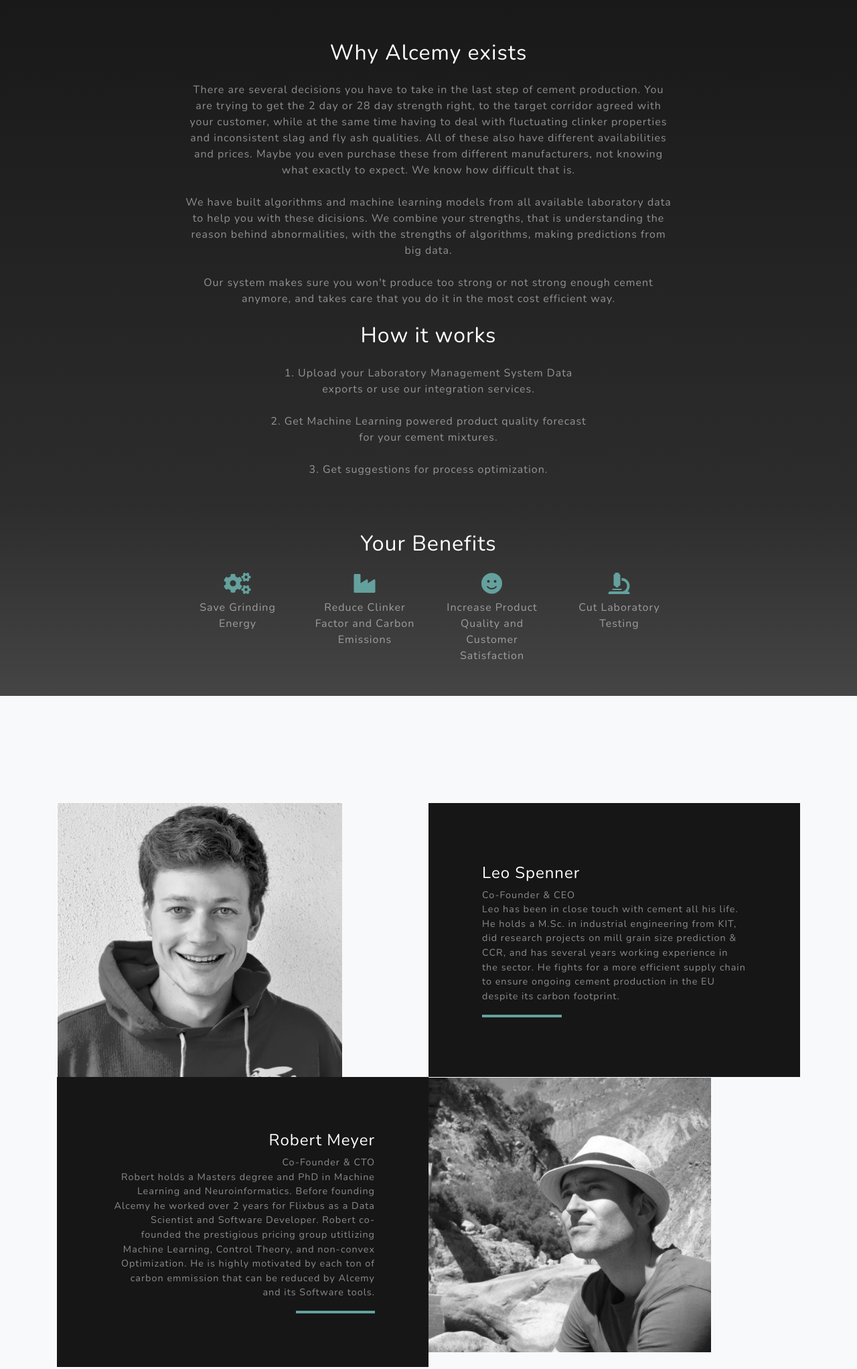
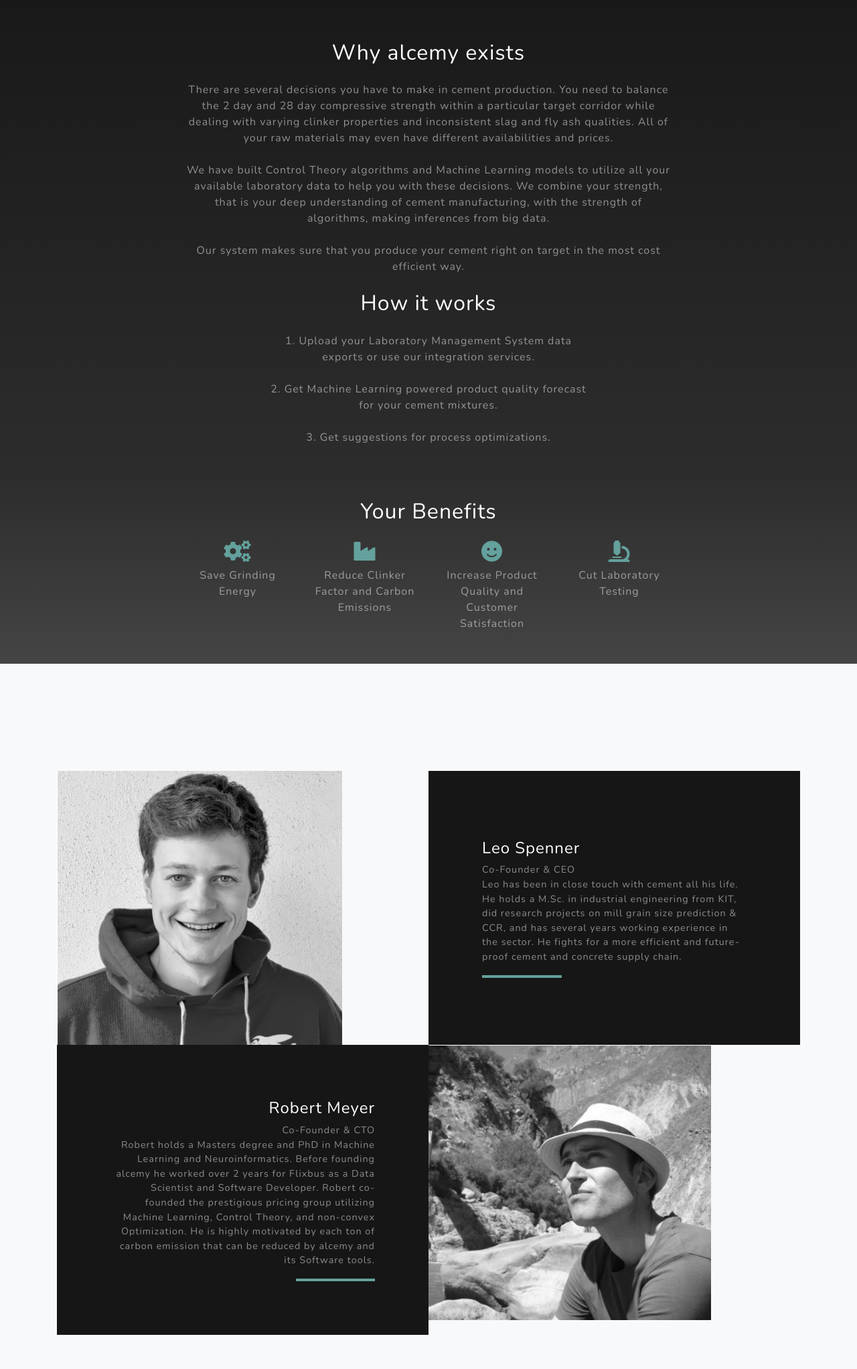
Before and after one commit to SmokinCaterpillar/alcemy_static, a plain HTML site: page index.html in a window 1280 px wide. Shown: the part 900-2944 px from the top of the page at 67% size. Drawn offline with nearby package versions, Linux system fonts and the light colour scheme.

Commit message:
fixed typos

```diff
--- a/index.html
+++ b/index.html
@@ -9,7 +9,7 @@
     <meta name="description" content="">
     <meta name="author" content="">
 
-    <title>AlCEMy - Machine Learning for the Cement Supply Chain</title>
+    <title>alcemy - concrete, calculated </title>
 
     <!-- Bootstrap core CSS -->
     <link href="website/vendor/bootstrap/css/bootstrap.min.css"
@@ -65,7 +65,8 @@
     <div class="container d-flex h-100 align-items-center">
         <div class="mx-auto text-center">
             <h1 class="mx-auto my-0 text-uppercase">Al<b>cem</b>y</h1>
-            <h2 class="text-white-50 mx-auto mt-2 mb-5">Data Science and Machine Learning for the Cement Supply Chain</h2>
+            <h2 class="text-white-50 mx-auto mt-2 mb-5">Data Science and
+                Machine Learning for the Cement Supply Chain</h2>
             <a href="#about" class="btn btn-primary js-scroll-trigger">How can
                 we help?</a>
         </div>
@@ -77,29 +78,37 @@
     <div class="container">
         <div class="row">
             <div class="col-lg-8 mx-auto">
-                <h2 class="text-white mb-4">Why Alcemy exists</h2>
-                <div class="text-white-50">There are several decisions you have to take in the last step of cement
-                    production. You are trying to get the 2 day or 28 day strength right, to the target corridor agreed with your
-                    customer, while at the same time having to deal with fluctuating clinker properties and inconsistent
-                    slag and fly ash qualities. All of these also have different availabilities and prices. Maybe you
-                    even purchase these from different manufacturers, not knowing what exactly to expect. We know how
-                    difficult that is.
+                <h2 class="text-white mb-4">Why alcemy exists</h2>
+                <div class="text-white-50">There are several decisions you have
+                    to make in cement production.
+                    You need to balance the 2 day and 28 day
+                    compressive strength within a particular target corridor
+                    while dealing with varying clinker properties and
+                    inconsistent
+                    slag and fly ash qualities. All of your raw materials may
+                    even have
+                    different availabilities and prices.
                     <br>
                     <br>
-                    We have built algorithms and machine learning models from all available laboratory data
-                    to help you with these dicisions. We combine your strengths, that is understanding the reason behind abnormalities, with the strengths of
-                    algorithms, making predictions from big data.
+                    We have built Control Theory algorithms and Machine
+                    Learning models
+                    to utilize all your available laboratory data
+                    to help you with these decisions. We combine your
+                    strength, that is your deep understanding of cement
+                    manufacturing,
+                    with the strength of algorithms, making inferences from
+                    big data.
                     <br>
                     <br>
-                    Our system makes sure you won't produce too strong or not strong enough
-                    cement anymore, and takes care that you do it in the most cost efficient way.
+                    Our system makes sure that you produce your cement right on
+                    target in the most cost efficient way.
                 </div>
                 <br>
                 <h2 class="text-white mb-4">How it works</h2>
                 <div class="row">
                     <div class="col-lg-8 mx-auto">
                         <div class="text-white-50">
-                            1. Upload your Laboratory Management System Data
+                            1. Upload your Laboratory Management System data
                             exports or use our integration services.
                             <br>
                             <br>
@@ -107,7 +116,7 @@
                             forecast for your cement mixtures.
                             <br>
                             <br>
-                            3. Get suggestions for process optimization.
+                            3. Get suggestions for process optimizations.
                         </div>
 
                     </div>
@@ -181,11 +190,14 @@
                             <h4 class="text-white">Leo Spenner</h4>
                             <p class="mb-0 text-white-50">Co-Founder & CEO <br>
                                 Leo has been in close touch with cement all his
-                                life. He holds a M.Sc. in industrial engineering
-                                from KIT, did research projects on mill grain size prediction & CCR,
-                                and has several years working experience in the sector.
-                                He fights for a more efficient supply chain to ensure ongoing cement production
-                                in the EU despite its carbon footprint.</p>
+                                life. He holds a M.Sc. in industrial
+                                engineering
+                                from KIT, did research projects on mill grain
+                                size prediction & CCR,
+                                and has several years working experience in the
+                                sector.
+                                He fights for a more efficient and future-proof
+                                cement and concrete supply chain.</p>
                             <hr class="d-none d-lg-block mb-0 ml-0">
                         </div>
                     </div>
@@ -204,9 +216,16 @@
                         <div class="project-text w-100 my-auto text-center text-lg-right">
                             <h4 class="text-white">Robert Meyer</h4>
                             <p class="mb-0 text-white-50">Co-Founder & CTO <br>
-                            Robert holds a Masters degree and PhD in Machine Learning and Neuroinformatics.
-                                Before founding Alcemy he worked over 2 years for Flixbus as a Data Scientist and Software Developer. Robert co-founded the prestigious pricing group utitlizing Machine Learning, Control Theory, and non-convex Optimization.
-                                He is highly motivated by each ton of carbon emmission that can be reduced by Alcemy and its Software tools.</p>
+                                Robert holds a Masters degree and PhD in
+                                Machine Learning and Neuroinformatics.
+                                Before founding alcemy he worked over 2 years
+                                for Flixbus as a Data Scientist and Software
+                                Developer. Robert co-founded the prestigious
+                                pricing group utilizing Machine Learning,
+                                Control Theory, and non-convex Optimization.
+                                He is highly motivated by each ton of carbon
+                                emission that can be reduced by alcemy and its
+                                Software tools.</p>
                             <hr class="d-none d-lg-block mb-0 mr-0">
                         </div>
                     </div>
@@ -248,7 +267,7 @@
                         <i class="fas fa-map-marked-alt text-primary mb-2"></i>
                         <h4 class="text-uppercase m-0">Address</h4>
                         <hr class="my-4">
-                        <div class="small text-black-50">Alcemy UG
+                        <div class="small text-black-50">alcemy UG
                             (haftungsbeschränkt),<br> c/o Factory
                             Görlitzer Park,<br> Lohmühlenstraße 65,<br> 12435
                             Berlin
@@ -264,7 +283,8 @@
                         <h4 class="text-uppercase m-0">Email</h4>
                         <hr class="my-4">
                         <div class="small text-black-50">
-                            <a href="mailto:info@alcemy.tech">info [at] alcemy.tech</a>
+                            <a href="mailto:info@alcemy.tech">info [at]
+                                alcemy.tech</a>
                         </div>
                     </div>
                 </div>
@@ -303,10 +323,11 @@
     <div class="container">
         Impressum <br>
         Angaben gemäß § 5 TMG <br>
-        Alcemy UG (haftungsbeschränkt),
+        alcemy UG (haftungsbeschränkt),
         c/o Factory Görlitzer Park, Lohmühlenstraße 65,
         12435 Berlin <br>
-        Geschäftsführung: Leopold Spenner, Dr. Robert Meyer. Kontakt: info [at] alcemy.tech, Tel.: +49 30 20848677<br>
+        Geschäftsführung: Leopold Spenner, Dr. Robert Meyer. Kontakt: info [at]
+        alcemy.tech, Tel.: +49 30 20848677<br>
         Registergericht: Amtsgericht Berlin (Charlottenburg), HRB 202508 B
     </div>
 </footer>
```
Lines whose indentation alone changed are shown as unchanged.
